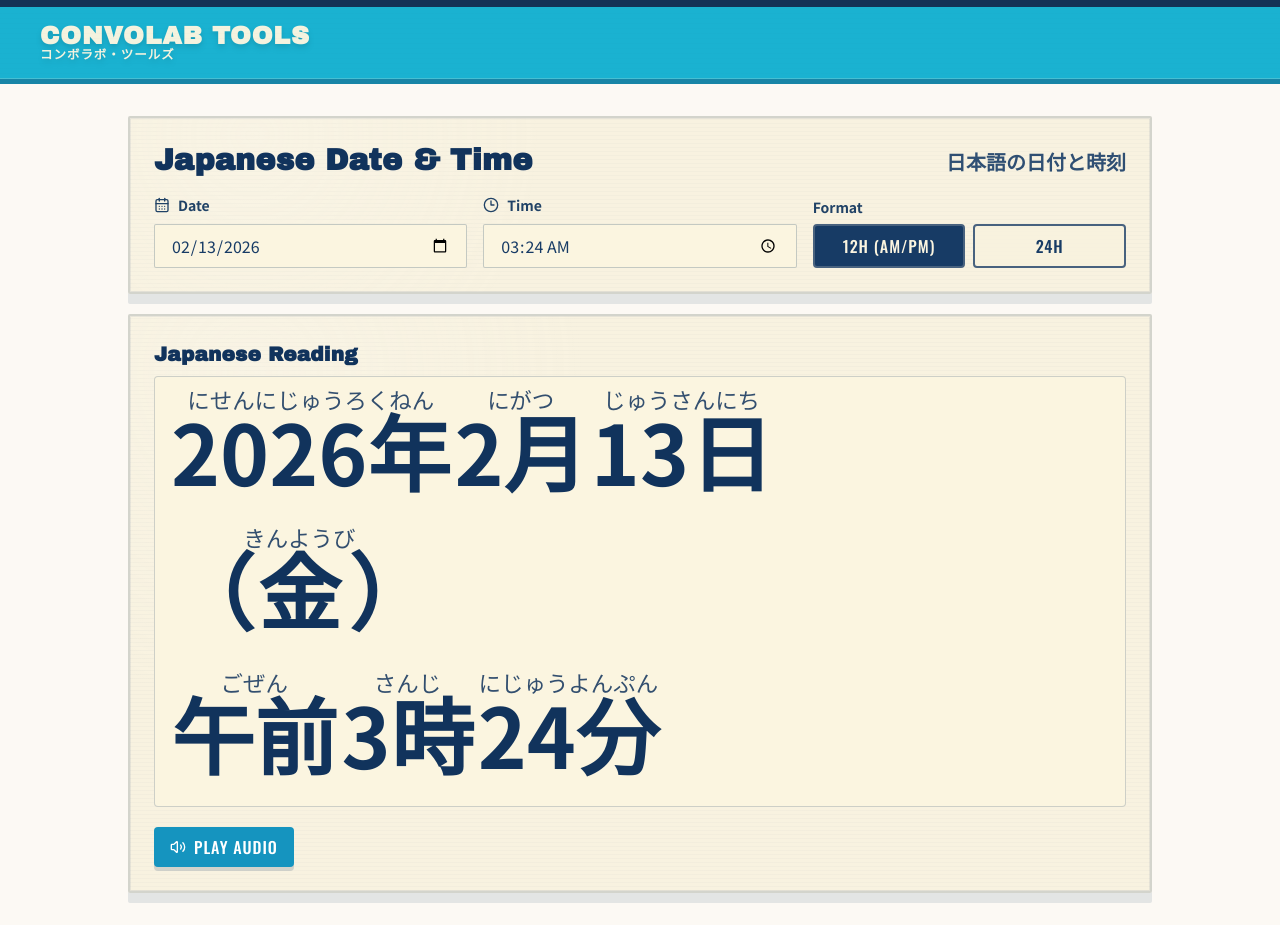
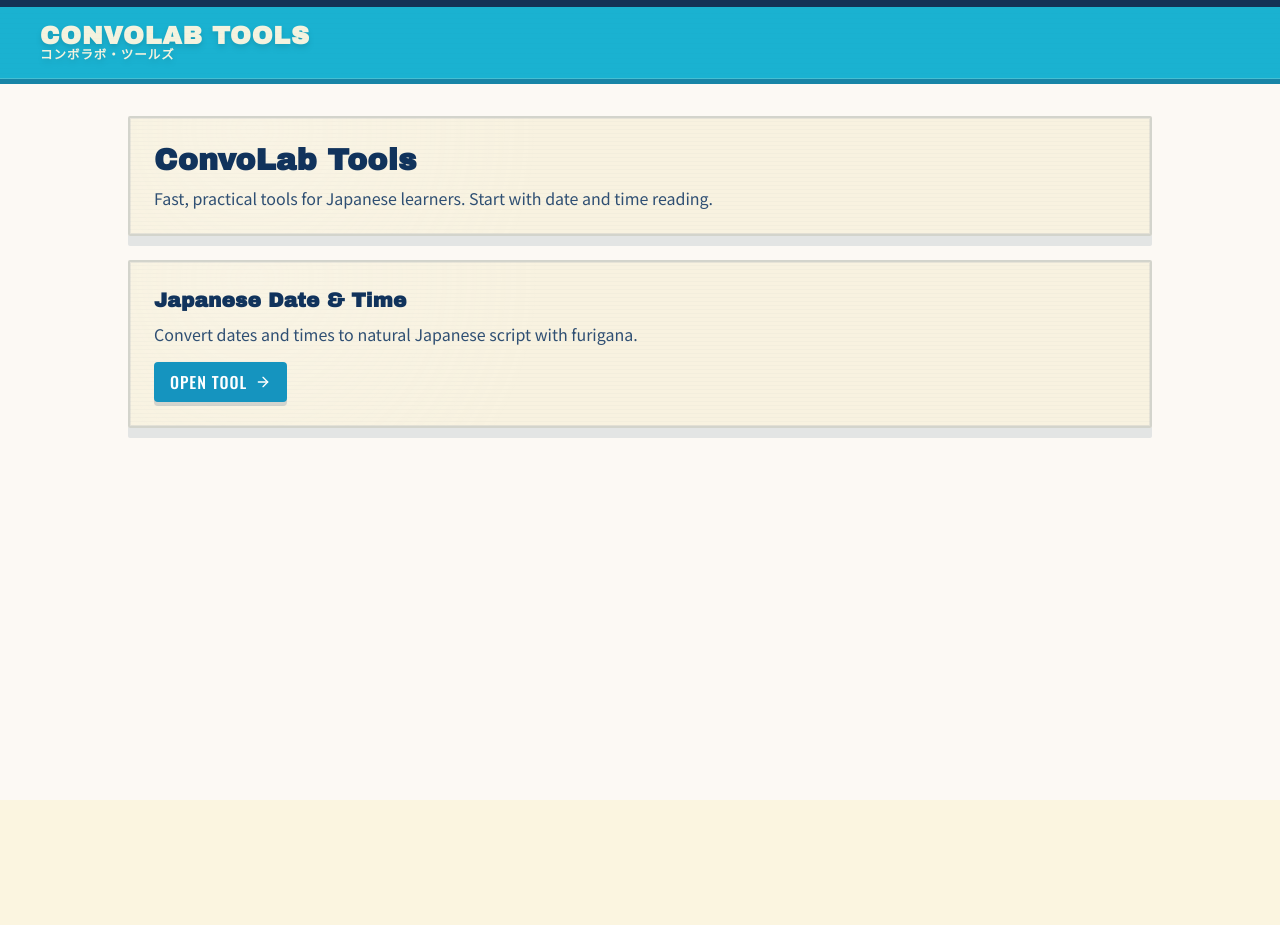
Before and after one commit to andyroo2000/convo-lab, a React (Vite) app in the folder client/: page /tools in a window 1280 px wide. Before the commit this address led to /tools/japanese-date. After the commit the page ends 800 px from the top, so only its background shows below. Built offline with nearby package versions, Linux system fonts and the light colour scheme; no server answers.

Commit message:
feat: add shared tools index page for public and app routes

```diff
--- a/client/src/App.tsx
+++ b/client/src/App.tsx
@@ -5,7 +5,7 @@ import { LocaleProvider } from './contexts/LocaleContext';
 import { AudioPlayerProvider } from './contexts/AudioPlayerContext';
 import { AudioPreviewProvider } from './contexts/AudioPreviewContext';
 import Layout from './components/common/Layout';
-import ToolsPublicLayout, { ToolsIndexRedirect } from './components/common/ToolsPublicLayout';
+import ToolsPublicLayout from './components/common/ToolsPublicLayout';
 import ErrorBoundary from './components/ErrorBoundary';
 import PWAInstallPrompt from './components/common/PWAInstallPrompt';
 import './i18n';
@@ -18,6 +18,7 @@ const ForgotPasswordPage = lazy(() => import('./pages/ForgotPasswordPage'));
 const ResetPasswordPage = lazy(() => import('./pages/ResetPasswordPage'));
 const ClaimInvitePage = lazy(() => import('./pages/ClaimInvitePage'));
 const PricingPage = lazy(() => import('./pages/PricingPage'));
+const ToolsPage = lazy(() => import('./pages/ToolsPage'));
 const JapaneseDateToolPage = lazy(() => import('./pages/JapaneseDateToolPage'));
 const CreatePage = lazy(() => import('./pages/CreatePage'));
 const DialogueCreatorPage = lazy(() => import('./pages/DialogueCreatorPage'));
@@ -55,7 +56,7 @@ const App = () => (
                   <Route path="/login" element={<LoginPage />} />
                   <Route path="/pricing" element={<PricingPage />} />
                   <Route path="/tools" element={<ToolsPublicLayout />}>
-                    <Route index element={<ToolsIndexRedirect />} />
+                    <Route index element={<ToolsPage />} />
                     <Route path="japanese-date" element={<JapaneseDateToolPage />} />
                   </Route>
                   <Route path="/claim-invite" element={<ClaimInvitePage />} />
@@ -88,6 +89,7 @@ const App = () => (
                     <Route path="courses/:courseId" element={<CoursePage />} />
 
                     {/* Tools */}
+                    <Route path="tools" element={<ToolsPage />} />
                     <Route path="tools/japanese-date" element={<JapaneseDateToolPage />} />
                   </Route>
 
--- a/client/src/components/common/ToolsPublicLayout.tsx
+++ b/client/src/components/common/ToolsPublicLayout.tsx
@@ -1,4 +1,4 @@
-import { Link, Navigate, Outlet } from 'react-router-dom';
+import { Link, Outlet } from 'react-router-dom';
 
 import Logo from './Logo';
 
@@ -8,7 +8,7 @@ const ToolsPublicLayout = () => (
       <div className="max-w-7xl xl:max-w-[96rem] mx-auto px-4 sm:px-6 lg:px-8">
         <div className="flex h-[4.5rem] items-center">
           <Link
-            to="/tools/japanese-date"
+            to="/tools"
             className="flex items-center gap-2 px-2 text-white font-bold text-lg sm:text-xl drop-shadow-md"
           >
             <Logo
@@ -29,6 +29,4 @@ const ToolsPublicLayout = () => (
   </div>
 );
 
-export const ToolsIndexRedirect = () => <Navigate to="/tools/japanese-date" replace />;
-
 export default ToolsPublicLayout;
--- /dev/null
+++ b/client/src/features/tools/components/ToolsDirectoryPage.tsx
@@ -0,0 +1,38 @@
+import { ArrowRight } from 'lucide-react';
+import { Link, useLocation } from 'react-router-dom';
+
+const ToolsDirectoryPage = () => {
+  const location = useLocation();
+  const isAppTools = location.pathname.startsWith('/app/tools');
+  const toolsBasePath = isAppTools ? '/app/tools' : '/tools';
+
+  return (
+    <div className="mx-auto w-full max-w-5xl space-y-6">
+      <section className="card retro-paper-panel">
+        <h1 className="retro-headline text-2xl sm:text-3xl">ConvoLab Tools</h1>
+        <p className="mt-2 text-base text-[#2f4f73]">
+          Fast, practical tools for Japanese learners. Start with date and time reading.
+        </p>
+      </section>
+
+      <section className="card retro-paper-panel">
+        <h2 className="retro-headline text-xl">Japanese Date & Time</h2>
+        <p className="mt-2 text-base text-[#2f4f73]">
+          Convert dates and times to natural Japanese script with furigana.
+        </p>
+
+        <div className="mt-4">
+          <Link
+            to={`${toolsBasePath}/japanese-date`}
+            className="btn-primary inline-flex items-center gap-2"
+          >
+            Open Tool
+            <ArrowRight className="h-4 w-4" />
+          </Link>
+        </div>
+      </section>
+    </div>
+  );
+};
+
+export default ToolsDirectoryPage;
--- /dev/null
+++ b/client/src/pages/ToolsPage.tsx
@@ -0,0 +1,5 @@
+import ToolsDirectoryPage from '../features/tools/components/ToolsDirectoryPage';
+
+const ToolsPage = () => <ToolsDirectoryPage />;
+
+export default ToolsPage;
```
